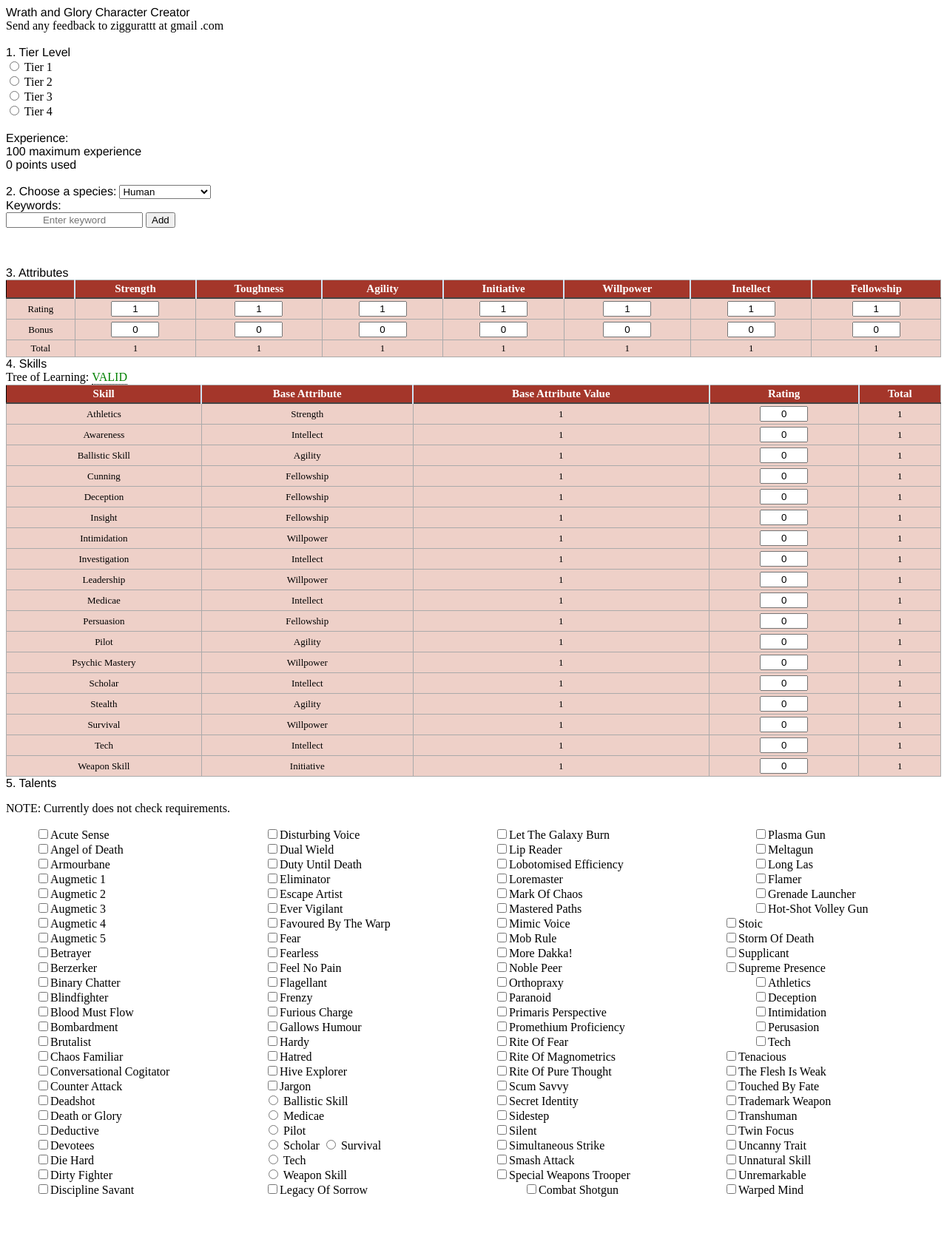
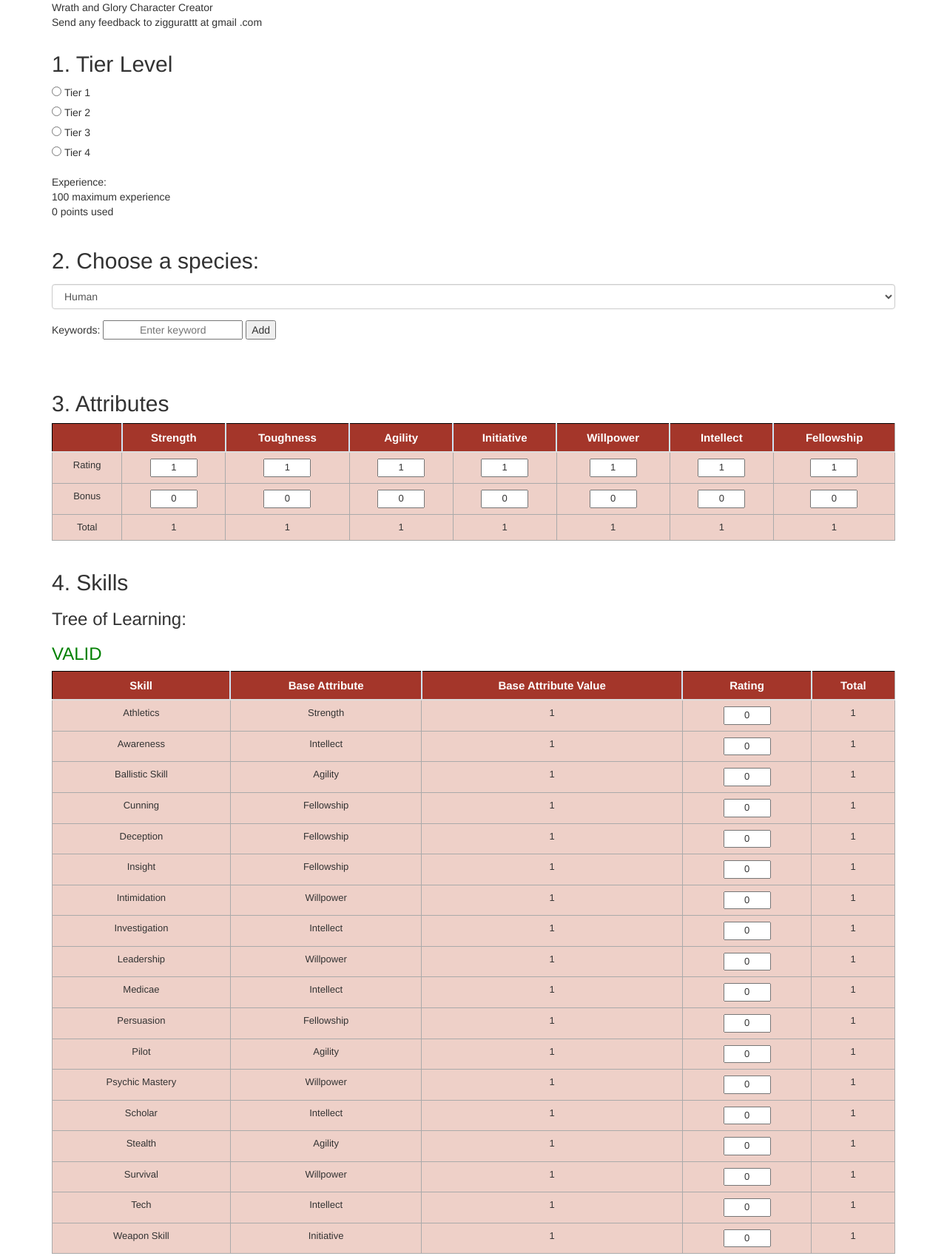
Before and after one commit to MJMahoneyCodes/40kRPG, a plain HTML site: page index.html in a window 1280 px wide. Shown: the top 1698 px of the page at 74% size. Before the commit the page ends 1634 px from the top, so only its background shows below. Drawn offline with nearby package versions, Linux system fonts and the light colour scheme.

Commit message:
Add files via upload

```diff
--- a/index.html
+++ b/index.html
@@ -4,53 +4,62 @@
     <meta charset="UTF-8">
     <meta name="viewport" content="width=device-width, initial-scale=1.0">
     <title>Wrath and Glory Character Creator</title>
+    <meta name="viewport" content="width=device-width, initial-scale=1">
+    <link rel="stylesheet" href="https://maxcdn.bootstrapcdn.com/bootstrap/3.4.1/css/bootstrap.min.css">
+    <script src="https://ajax.googleapis.com/ajax/libs/jquery/3.5.1/jquery.min.js"></script>
+    <script src="https://maxcdn.bootstrapcdn.com/bootstrap/3.4.1/js/bootstrap.min.js"></script>
     <link rel="stylesheet" href="style.css">
 </head>
 <body>
-<div class="title">Wrath and Glory Character Creator</div>
+<div class="title container">Wrath and Glory Character Creator</div>
+<p class="container">
     Send any feedback to ziggurattt at gmail .com
-<br>
-<br>
+</p>
 
-<div class="title">1. Tier Level</div>
-<form>
+<div class="title container">
+    <h2>1. Tier Level</h2>
+    <form class="form-group">
         <input type="radio" id="Tier 1" name="tier" value="Tier 1" onchange="setMaxExperience(1)">
-    <label for="Tier 1">Tier 1</label><br>
+        <label for="Tier 1" style="font-weight: normal;">Tier 1</label><br>
         <input type="radio" id="Tier 2" name="tier" value="Tier 2" onchange="setMaxExperience(2)">
-    <label for="Tier 2">Tier 2</label><br>
+        <label for="Tier 2" style="font-weight: normal;">Tier 2</label><br>
         <input type="radio" id="Tier 3" name="tier" value="Tier 3" onchange="setMaxExperience(3)">
-    <label for="Tier 3">Tier 3</label><br>
+        <label for="Tier 3" style="font-weight: normal;">Tier 3</label><br>
         <input type="radio" id="Tier 4" name="tier" value="Tier 4" onchange="setMaxExperience(4)">
-    <label for="Tier 4">Tier 4</label>
+        <label for="Tier 4" style="font-weight: normal;">Tier 4</label>
     </form>
-<br>
     <div class="title">Experience:</div>
     <div class="title" id="maxExperience">100 maximum experience</div>
     <div class="title" id="experienceUsed">0 points used</div>
+</div>
 
 <br>
-<label for="species" class="title">2. Choose a species:</label>
-  <select name="species" id="species" onchange="setAttributes(this.options[this.selectedIndex].value)">
+
+<div class="container form-group">
+<label for="species" class="title"><h2>2. Choose a species:</h2></label>
+  <select name="species" id="species" class="form-control" onchange="setAttributes(this.options[this.selectedIndex].value)">
     <option value="human">Human</option>
     <option value="adeptus">Adeptus Astartes</option>
     <option value="primaris">Primaris Astartes</option>
     <option value="aeldari">Aeldari</option>
     <option value="ork">Ork</option>
   </select>
+</div>
 
-<div class="title">Keywords:</div>
+<div class="title container">Keywords:
 <input id="keywordInput" type="text" placeholder="Enter keyword">
     <button id="addKeyword">Add</button>
     <ul id="keywords">
         <!--<li>Notebook <button class="delete">Delete</button></li>-->
     </ul>
 <br>
+</div>
 
 
 
 <br>
-<div class="title">3. Attributes</div>
-<table class="attributeTable">
+<div class="title container"><h2>3. Attributes</h2>
+    <table class="table attributeTable table-responsive">
         <thead>
         <tr>
             <th></th>
@@ -96,14 +105,13 @@ Send any feedback to ziggurattt at gmail .com
         </tr>
         </tbody>
     </table>
+</div>
 
-<div class="title">4. Skills</div>
-<div>Tree of Learning:
-    <div id=treeOfLearning class="valid tooltip">VALID
-        <span class="tooltiptext">You must have a rating of at least 1 in as many skills as your highest skill rating.</span>
+<div class="title container"><h2>4. Skills</h2>
+    <div><h3>Tree of Learning:</h3>
+        <h3 id=treeOfLearning class="valid">VALID</h3>
     </div>
-</div>
-<table class="attributeTable">
+    <table class="attributeTable table table-responsive">
         <thead>
         <tr>
             <th>Skill</th>
@@ -242,8 +250,9 @@ Send any feedback to ziggurattt at gmail .com
         </tr>
         </tbody>
     </table>
+</div>
 
-<div class="title">5. Talents</div>
+<div class="title container">5. Talents
     <p>NOTE: Currently does not check requirements.</p>
     <ul class="talents" id="talents">
         <li><label><input type="checkbox" name="acuteSense" value="acuteSense" />Acute Sense</label></li>
@@ -360,6 +369,22 @@ Send any feedback to ziggurattt at gmail .com
         <li><label><input type="checkbox" name="unremarkable" value="unremarkable" />Unremarkable</label></li>
         <li><label><input type="checkbox" name="warpedMind" value="warpedMind" />Warped Mind</label></li>
     </ul>
+</div>
+
+<div class="form-group container">
+    <label for="selectTalents"><h2>5. Talents</h2></label>
+    <select id="selectTalents" class="form-control">
+        <option value="">Acute Sense</option>
+        <option value="">Angel of Death</option>
+        <option value="">Armourbane</option>
+    </select>
+</div>
+
+<div class="title container"><h3>Talents:</h3>
+    <ul id="keywords">
+
+    </ul>
+</div>
 
 <script src="script.js"></script>
 </body>
--- a/script.js
+++ b/script.js
@@ -246,6 +246,8 @@ function calculateExperience(){
     var willpower = Number(document.getElementById("willpowerRating").value);
     var intellect = Number(document.getElementById("intellectRating").value);
     var fellowship = Number(document.getElementById("fellowshipRating").value);
+    //this doesn't work
+    //var attributeArray = [strength,toughness,agility,initiative,willpower,intellect,fellowship];
 
     var strengthXP = 0;
     var toughnessXP = 0;
@@ -254,6 +256,9 @@ function calculateExperience(){
     var willpowerXP = 0;
     var intellectXP = 0;
     var fellowshipXP = 0;
+    //this doesn't work
+    //var attributeXPArray = [strengthXP,toughnessXP,agilityXP,initiativeXP,
+    //    willpowerXP,intellectXP,fellowshipXP];
 
     var athletics = Number(document.getElementById("athleticsRating").value);
     var awareness = Number(document.getElementById("awarenessRating").value);
@@ -295,6 +300,40 @@ function calculateExperience(){
 
     //I don't like all these if statements, but I can't find the pattern
     //of how an attribute rating relates to an XP cost.
+
+    // for (i = 0; i < attributeArray.length; i++) {
+
+    //     if (attributeArray[i] == 1) {
+    //         attributeXPArray[i] = 0;
+    //     } else if (attributeArray[i] == 2) {
+    //         attributeXPArray[i] = 4;
+    //     } else if (attributeArray[i] == 3) {
+    //         attributeXPArray[i] = 10;
+    //     } else if (attributeArray[i] == 4) {
+    //         attributeXPArray[i] = 20;
+    //     } else if (attributeArray[i] == 5) {
+    //         attributeXPArray[i] = 35;
+    //     } else if (attributeArray[i] == 6) {
+    //         attributeXPArray[i] = 55;
+    //     } else if (attributeArray[i] == 7) {
+    //         attributeXPArray[i] = 80;
+    //     } else if (attributeArray[i] == 8) {
+    //         attributeXPArray[i] = 110;
+    //     } else if (attributeArray[i] == 9) {
+    //         attributeXPArray[i] = 145;
+    //     } else if (attributeArray[i] == 10) {
+    //         attributeXPArray[i] = 185;
+    //     } else if (attributeArray[i] == 11) {
+    //         attributeXPArray[i] = 230;
+    //     } else if (attributeArray[i] == 12) {
+    //         attributeXPArray[i] = 280;
+    //     } else {
+    //         attributeXPArray[i] = 0;
+    //     }
+    // }
+
+
+
 
     if (strength == 1) {
         strengthXP = 0;
@@ -1213,6 +1252,7 @@ function calculateExperience(){
     treeOfLearningCheck();
 
     document.getElementById("experienceUsed").textContent = experience + " experience used";
+
 }
 
 function treeOfLearningCheck(){
@@ -1300,14 +1340,18 @@ function treeOfLearningCheck(){
     }
 
     if (highestSkill > numberOfSkills) {
-        document.getElementById("treeOfLearning").innerHTML = "INVALID <span class='tooltiptext'>You must have a rating of at least 1 in as many skills as your highest skill rating.</span>";
+        //document.getElementById("treeOfLearning").innerHTML = "INVALID <span class='tooltiptext'>You must have a rating of at least 1 in as many skills as your highest skill rating.</span>";
+        document.getElementById("treeOfLearning").textContent = "INVALID - You must have at least rating 1 in as many skills as your highest rating";
         document.getElementById("treeOfLearning").classList.remove("valid");
         document.getElementById("treeOfLearning").classList.add("invalid");
     } else {
-        document.getElementById("treeOfLearning").innerHTML = "VALID <span class='tooltiptext'>You must have a rating of at least 1 in as many skills as your highest skill rating.</span>";
+        //document.getElementById("treeOfLearning").innerHTML = "VALID <span class='tooltiptext'>You must have a rating of at least 1 in as many skills as your highest skill rating.</span>";
+        document.getElementById("treeOfLearning").textContent = "VALID";
         document.getElementById("treeOfLearning").classList.remove("invalid");
         document.getElementById("treeOfLearning").classList.add("valid");
     }
+
+    console.log("Tree of Learning check performed.");
 
 }
 
--- a/style.css
+++ b/style.css
@@ -70,6 +70,8 @@ table.attributeTable {
 }
 
 .talents {
-  columns: 4 8em;
-  list-style-type: none;
+  display: flex;
+  flex-flow: row wrap;
+  list-style: none;
+  justify-content: space-evenly;
 }
```
Lines whose indentation alone changed are shown as unchanged.
